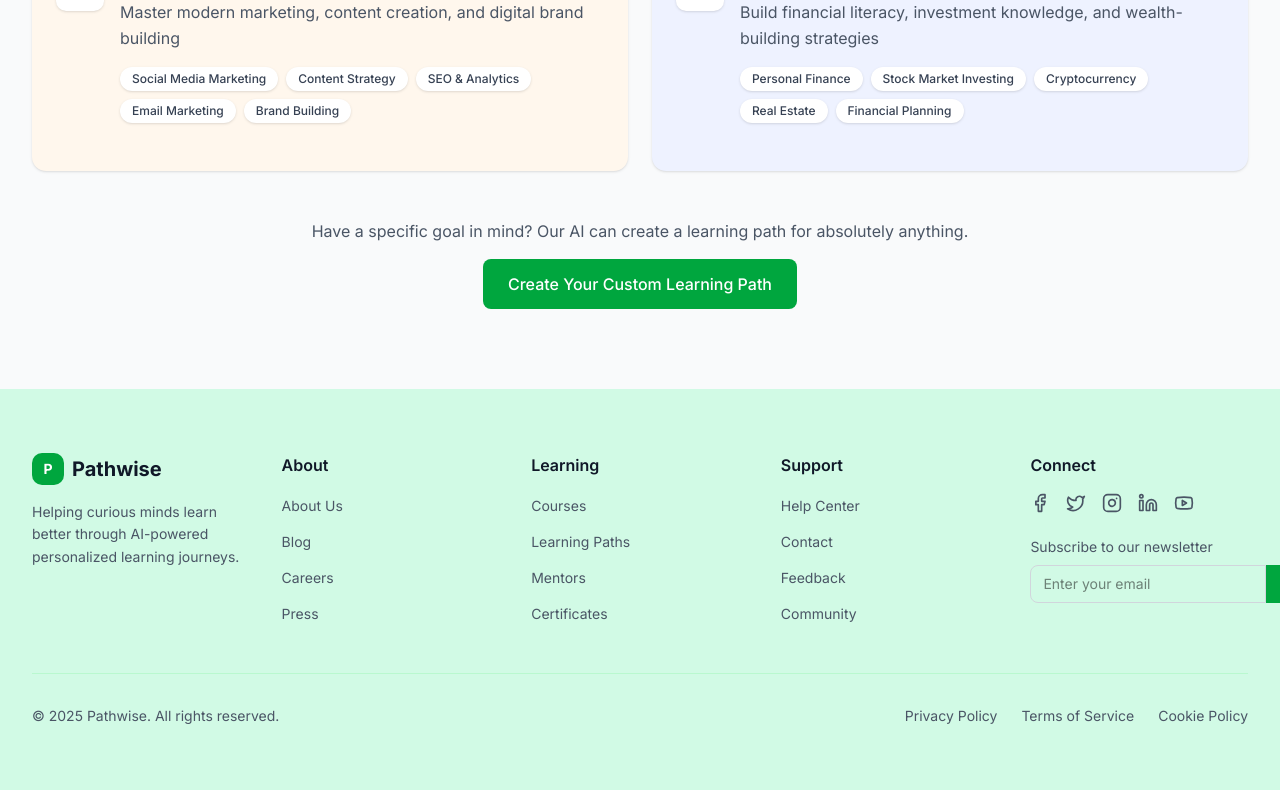
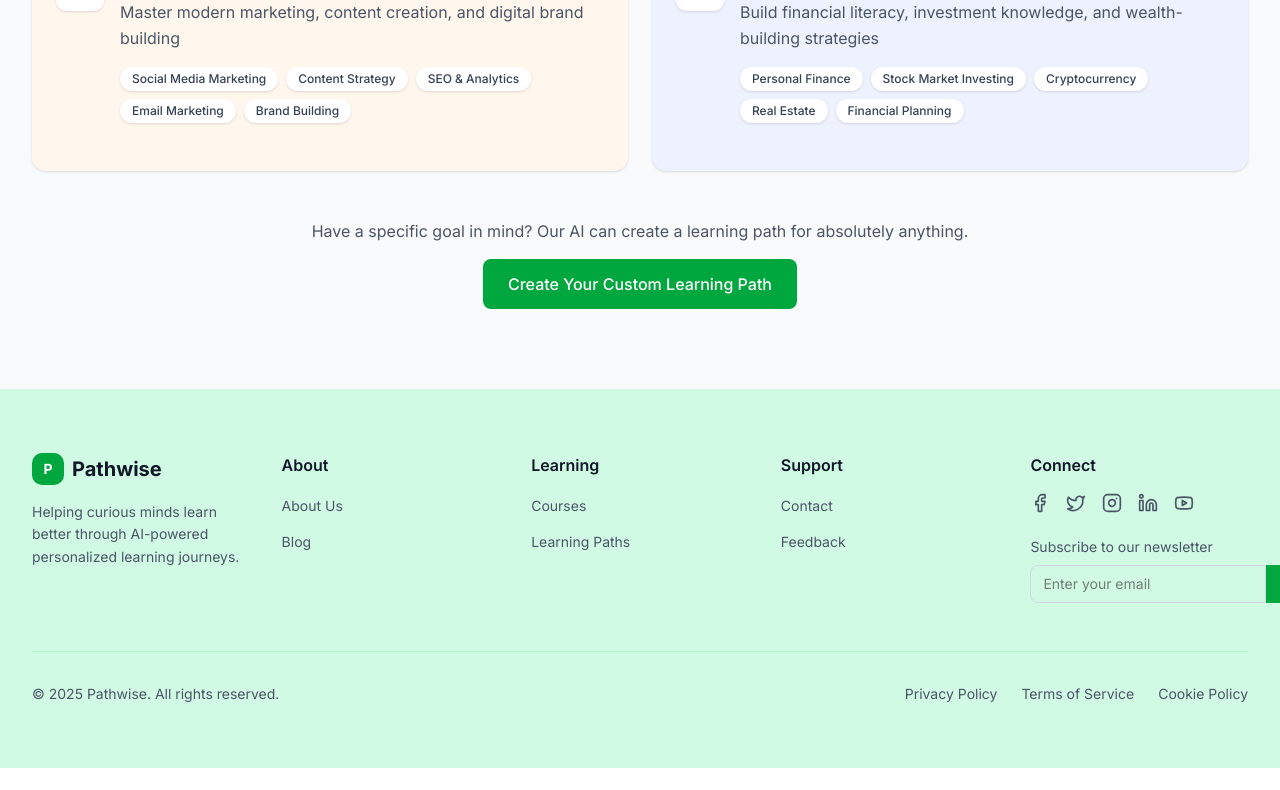
Before and after one commit to BadriPrudhvi/pathwise, a Next.js app: page / in a window 1280 px wide. Shown: the part 5103-5893 px from the top of the page. After the commit the page ends 5871 px from the top, so only its background shows below. Built offline with nearby package versions, Linux system fonts and the light colour scheme.

Commit message:
Remove unused links from Footer component to streamline navigation

```diff
--- a/components/footer.tsx
+++ b/components/footer.tsx
@@ -40,22 +40,6 @@ export function Footer() {
                     Blog
                   </Link>
                 </li>
-                <li>
-                  <Link
-                    href="/careers"
-                    className="text-gray-600 hover:text-gray-900 text-sm transition-colors focus:outline-none focus:ring-2 focus:ring-green-500 focus:ring-offset-2 rounded"
-                  >
-                    Careers
-                  </Link>
-                </li>
-                <li>
-                  <Link
-                    href="/press"
-                    className="text-gray-600 hover:text-gray-900 text-sm transition-colors focus:outline-none focus:ring-2 focus:ring-green-500 focus:ring-offset-2 rounded"
-                  >
-                    Press
-                  </Link>
-                </li>
               </ul>
             </nav>
           </div>
@@ -81,22 +65,6 @@ export function Footer() {
                     Learning Paths
                   </Link>
                 </li>
-                <li>
-                  <Link
-                    href="/mentors"
-                    className="text-gray-600 hover:text-gray-900 text-sm transition-colors focus:outline-none focus:ring-2 focus:ring-green-500 focus:ring-offset-2 rounded"
-                  >
-                    Mentors
-                  </Link>
-                </li>
-                <li>
-                  <Link
-                    href="/certificates"
-                    className="text-gray-600 hover:text-gray-900 text-sm transition-colors focus:outline-none focus:ring-2 focus:ring-green-500 focus:ring-offset-2 rounded"
-                  >
-                    Certificates
-                  </Link>
-                </li>
               </ul>
             </nav>
           </div>
@@ -106,14 +74,6 @@ export function Footer() {
             <h3 className="text-gray-900 font-semibold mb-4">Support</h3>
             <nav aria-label="Support navigation">
               <ul className="space-y-3">
-                <li>
-                  <Link
-                    href="/help"
-                    className="text-gray-600 hover:text-gray-900 text-sm transition-colors focus:outline-none focus:ring-2 focus:ring-green-500 focus:ring-offset-2 rounded"
-                  >
-                    Help Center
-                  </Link>
-                </li>
                 <li>
                   <Link
                     href="/contact"
@@ -128,14 +88,6 @@ export function Footer() {
                     className="text-gray-600 hover:text-gray-900 text-sm transition-colors focus:outline-none focus:ring-2 focus:ring-green-500 focus:ring-offset-2 rounded"
                   >
                     Feedback
-                  </Link>
-                </li>
-                <li>
-                  <Link
-                    href="/community"
-                    className="text-gray-600 hover:text-gray-900 text-sm transition-colors focus:outline-none focus:ring-2 focus:ring-green-500 focus:ring-offset-2 rounded"
-                  >
-                    Community
                   </Link>
                 </li>
               </ul>
```
